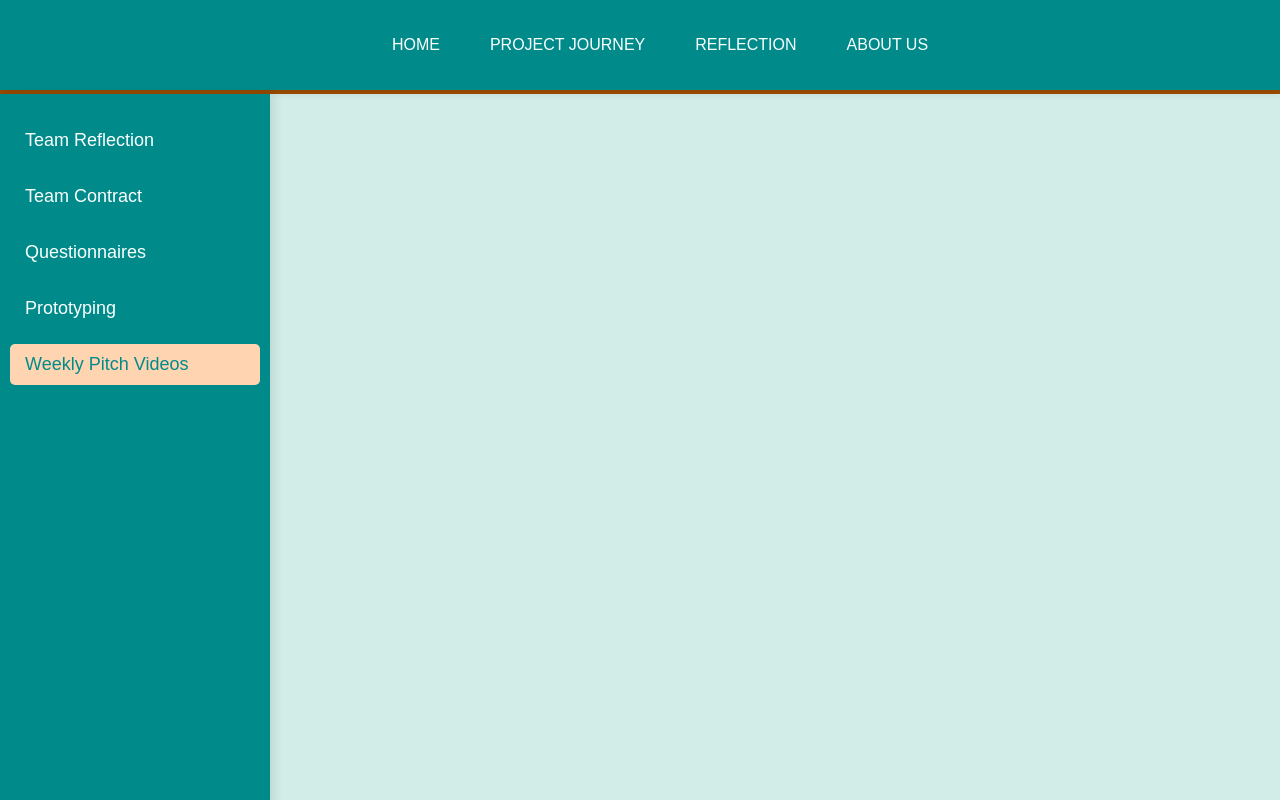
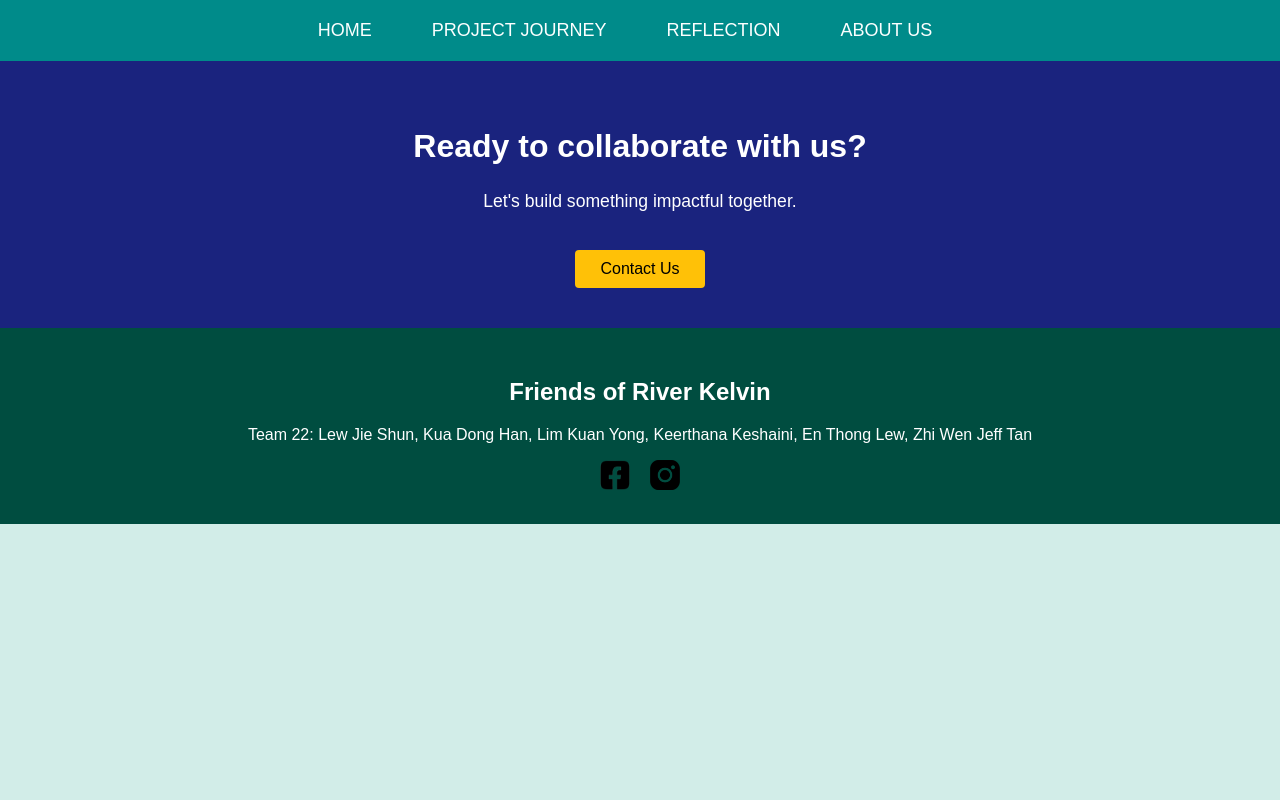
Before and after one commit to minishun97/OIP, a React (Create React App) app in the folder my-app/: page /reflection/weekly-pitch-videos in a window 1280 px wide. Shown: the top 800 px of the page. Built offline with nearby package versions, Linux system fonts and the light colour scheme.

Commit message:
Remove leftnavbar

```diff
--- a/my-app/src/App.js
+++ b/my-app/src/App.js
@@ -7,6 +7,11 @@ import Footer from './components/Footer';
 import Home from './pages/Home';
 import ProjectJourney from './pages/ProjectJourney';
 import Reflection from './pages/Reflection';
+import TeamReflection from './pages/reflection/TeamReflection';
+import TeamContract from './pages/reflection/TeamContract';
+import Questionnaires from './pages/reflection/Questionnaires';
+import Prototyping from './pages/reflection/Prototyping';
+import WeeklyPitchVideos from './pages/reflection/WeeklyPitchVideos';
 import AboutUs from './pages/AboutUs';
 
 function App() {
@@ -19,7 +24,11 @@ function App() {
                 <Routes>
                     <Route path="/" element={<Home />} />
                     <Route path="/project-journey" element={<ProjectJourney />} />
-                    <Route path="/reflection/*" element={<Reflection />} />
+                    <Route path="/reflection/team-reflection" element={<TeamReflection />} />
+                    <Route path="/reflection/team-contract" element={<TeamContract />} />
+                    <Route path="/reflection/questionnaires" element={<Questionnaires />} />
+                    <Route path="/reflection/prototyping" element={<Prototyping />} />
+                    <Route path="/reflection/weekly-pitch-videos" element={<WeeklyPitchVideos />} />
                     <Route path="/about-us" element={<AboutUs />} />
                 </Routes>
                 <CTASection />
--- a/my-app/src/components/LeftNavbar.css
+++ b/my-app/src/components/LeftNavbar.css
@@ -1,4 +1,3 @@
-/* Left Sidebar Styling */
 .left-navbar {
     width: 250px;                /* Fixed width for the left sidebar */
     background-color: var(--primary-color);  /* Sidebar background color */
@@ -10,51 +9,44 @@
     z-index: 100;                /* Ensure it's above other content */
 }
 
-/* Left Navbar Links */
 .left-navbar_links {
     list-style: none;
     padding: 0;
 }
 
-/* Styling for each list item */
 .left-navbar_links li {
     margin-bottom: 15px;
 }
 
-/* NavLink (tab link) styling */
 .tab-link {
-    color: var(--white-color);                  /* White text */
-    text-decoration: none;                      /* Remove underline */
-    font-size: 18px;                            /* Font size */
-    display: block;                             /* Block level for easier click area */
-    padding: 10px 15px;                         /* Padding for spacing */
-    border-radius: 5px;                         /* Rounded corners */
-    transition: background-color 0.3s ease, color 0.3s ease;  /* Smooth transitions */
+    color: var(--white-color);
+    text-decoration: none;
+    font-size: 18px;
+    display: block;
+    padding: 10px 15px;
+    border-radius: 5px;
+    transition: background-color 0.3s ease, color 0.3s ease;
 }
 
-/* Hover effect for links */
 .tab-link:hover {
-    background-color: var(--accent-color);      /* Accent color on hover */
-    color: var(--primary-color);                /* Primary color text on hover */
+    background-color: var(--accent-color);
+    color: var(--primary-color);
 }
 
-/* Active state for links */
 .tab-link.active {
-    background-color: var(--accent-color);      /* Accent color when active */
-    color: var(--primary-color);                /* Primary color text when active */
-    border-radius: 5px;                         /* Rounded corners for active tab */
+    background-color: var(--accent-color);
+    color: var(--primary-color);
+    border-radius: 5px;
 }
 
-/* Tab Content Styling */
 .tab-content {
     padding: 20px;
 }
 
 .tab-pane {
-    display: none; /* Hide all content by default */
+    display: none;
 }
 
-/* Show content of the active tab */
 .tab-pane.active {
     display: block;
 }
--- a/my-app/src/components/LeftNavbar.jsx
+++ b/my-app/src/components/LeftNavbar.jsx
@@ -1,5 +1,5 @@
 import React from 'react';
-import { NavLink } from 'react-router-dom'; // Use NavLink for routing
+import { NavLink } from 'react-router-dom';
 import './LeftNavbar.css';
 
 function LeftNavbar() {
--- a/my-app/src/components/Navbar.css
+++ b/my-app/src/components/Navbar.css
@@ -1,51 +1,81 @@
-/* Navbar.css */
-
-/* Styles for the Navbar */
-.navbar-container {
-    background-color: var(--light-bg-color);
-    border-bottom: 4px solid var(--secondary-color);
+.navbar {
+  background-color: var(--primary-color);
+  padding: 20px 40px;
+  display: flex;
+  justify-content: center;
+  align-items: center;
+  position: relative;
 }
 
-.navbar {
-    background-color: var(--primary-color);
-    /* border-radius: 20px; */
-    padding: 20px 40px;
-    box-shadow: 0 4px 8px rgba(0, 0, 0, 0.1);
-    display: flex;
-    justify-content: center;
-    /* margin: 20px; */
-}
-
-/* Navbar links styling */
 .navbar_links {
   list-style: none;
+  padding: 0;
+  margin: 0;
   display: flex;
-    gap: 20px;
 }
 
 .navbar_links li {
-    display: inline-block;
+  margin-right: 30px;
+  position: relative;
 }
 
-/* Navbar links */
-.navbar_links a {
+.navbar_links li a {
+  text-decoration: none;
   color: var(--white-color);
-    text-decoration: none;
-    font-size: 16px;
-    padding: 8px 15px;
+  font-size: 18px;
+  padding: 10px 15px;
   border-radius: 5px;
   transition: background-color 0.3s ease, color 0.3s ease;
 }
 
-/* Hover effect */
-.navbar_links a:hover {
+.navbar_links li a:hover {
   background-color: var(--accent-color);
   color: var(--primary-color);
 }
 
-/* Active link state */
-.navbar_links .active {
+.navbar_links li a.active {
   background-color: var(--accent-color);
   color: var(--primary-color);
-    border-radius: 5px;
 }
+
+.dropdown {
+  position: relative;
+}
+
+.dropdown-toggle {
+  cursor: pointer;
+}
+
+.dropdown-menu {
+  display: none;
+  position: absolute;
+  top: 100%;
+  left: 0;
+  background-color: var(--primary-color);
+  padding: 10px 0;
+  box-shadow: 0 4px 8px rgba(0, 0, 0, 0.1);
+  z-index: 10;
+  min-width: 200px;
+  margin-top: 5px;
+}
+
+.dropdown:hover .dropdown-menu {
+  display: block;
+}
+
+.dropdown-menu li {
+  margin: 0;
+}
+
+.dropdown-menu li a {
+  padding: 10px 20px;
+  display: block;
+  color: var(--white-color);
+  text-decoration: none;
+  transition: background-color 0.3s ease;
+}
+
+.dropdown-menu li a:hover {
+  background-color: var(--accent-color);
+  color: var(--primary-color);
+}
--- a/my-app/src/components/Navbar.jsx
+++ b/my-app/src/components/Navbar.jsx
@@ -15,10 +15,37 @@ const Navbar = () => (
                     PROJECT JOURNEY
                 </NavLink>
             </li>
+            <li className="dropdown">
+                <NavLink to="/reflection/team-reflection" activeClassName="active" className="dropdown-toggle">
+                    REFLECTION
+                </NavLink>
+                <ul className="dropdown-menu">
                     <li>
                         <NavLink to="/reflection/team-reflection" activeClassName="active">
-          REFLECTION
+                            Team Reflection
                         </NavLink>
+                    </li>
+                    <li>
+                        <NavLink to="/reflection/team-contract" activeClassName="active">
+                            Team Contract
+                        </NavLink>
+                    </li>
+                    <li>
+                        <NavLink to="/reflection/questionnaires" activeClassName="active">
+                            Questionnaires
+                        </NavLink>
+                    </li>
+                    <li>
+                        <NavLink to="/reflection/prototyping" activeClassName="active">
+                            Prototyping
+                        </NavLink>
+                    </li>
+                    <li>
+                        <NavLink to="/reflection/weekly-pitch-videos" activeClassName="active">
+                            Weekly Pitch Videos
+                        </NavLink>
+                    </li>
+                </ul>
             </li>
             <li>
                 <NavLink to="/about-us" activeClassName="active">
--- a/my-app/src/pages/Home.jsx
+++ b/my-app/src/pages/Home.jsx
@@ -1,22 +1,14 @@
 import Introduction from '../components/Introduction';
 import StakeholderLessons from '../components/StakeholderLessons';
-import LowFiPrototype from '../components/LowFiPrototype';
-import FeedbackSection from '../components/FeedbackSection';
 import HighFiPrototype from '../components/HighFiPrototype';
 import Advantages from '../components/Advantages';
-import Timeline from '../components/Timeline';
-import Particles from "react-tsparticles";
-
 
 const Home = () => (
     <>
         <Introduction />
         <StakeholderLessons />
-        <LowFiPrototype />
-        <FeedbackSection />
         <HighFiPrototype />
         <Advantages />
-        <Timeline />
     </>
 );
 
--- a/my-app/src/pages/Reflection.jsx
+++ b/my-app/src/pages/Reflection.jsx
@@ -1,30 +1,29 @@
-import React from 'react';
-import { Route, Routes, useLocation, Link } from 'react-router-dom';
-import LeftNavbar from '../components/LeftNavbar';
-import TeamReflection from '../pages/reflection/TeamReflection';
-import TeamContract from '../pages/reflection/TeamContract';
-import Questionnaires from '../pages/reflection/Questionnaires';
-import Prototyping from '../pages/reflection/Prototyping';
-import WeeklyPitchVideos from '../pages/reflection/WeeklyPitchVideos';
+// import React from 'react';
+// import { Route, Routes, useLocation, Link } from 'react-router-dom';
+// import LeftNavbar from '../components/LeftNavbar';
+// import TeamReflection from './reflection/TeamReflection';
+// import TeamContract from './reflection/TeamContract';
+// import Questionnaires from './reflection/Questionnaires';
+// import Prototyping from './reflection/Prototyping';
+// import WeeklyPitchVideos from './reflection/WeeklyPitchVideos';
 
-const Reflection = () => {
-  const location = useLocation();
+// const Reflection = () => {
+//   const location = useLocation();
 
-  return (
-    <div className="reflection-container">
-      <LeftNavbar />
+//   return (
+//     <div className="reflection-container">
 
-      <div className="content">
-        <Routes>
-          <Route path="team-reflection" element={<TeamReflection />} />
-          <Route path="team-contract" element={<TeamContract />} />
-          <Route path="questionnaires" element={<Questionnaires />} />
-          <Route path="prototyping" element={<Prototyping />} />
-          <Route path="weekly-pitch-videos" element={<WeeklyPitchVideos />} />
-        </Routes>
-      </div>
-    </div>
-  );
-};
+//       <div className="content">
+//         <Routes>
+//             <Route path="team-reflection" element={<TeamReflection />} />
+//             <Route path="team-contract" element={<TeamContract />} />
+//             <Route path="questionnaires" element={<Questionnaires />} />
+//             <Route path="prototyping" element={<Prototyping />} />
+//             <Route path="weekly-pitch-videos" element={<WeeklyPitchVideos />} />
+//         </Routes>
+//       </div>
+//     </div>
+//   );
+// };
 
-export default Reflection;
+// export default Reflection;
--- a/my-app/src/pages/reflection/Prototyping.jsx
+++ b/my-app/src/pages/reflection/Prototyping.jsx
@@ -1,9 +1,11 @@
-import Introduction from '../../components/Introduction';
+import LowFiPrototype from '../../components/LowFiPrototype';
+import FeedbackSection from '../../components/FeedbackSection';
 
-const AboutUs = () => (
+const Prototyping = () => (
     <>
-        {/* Add in a Segment here. E.g. '<StakeholderLessons />' */}
+        <LowFiPrototype />
+        <FeedbackSection />
     </>
 );
 
-export default AboutUs;
+export default Prototyping;
```
Lines whose indentation alone changed are shown as unchanged.
